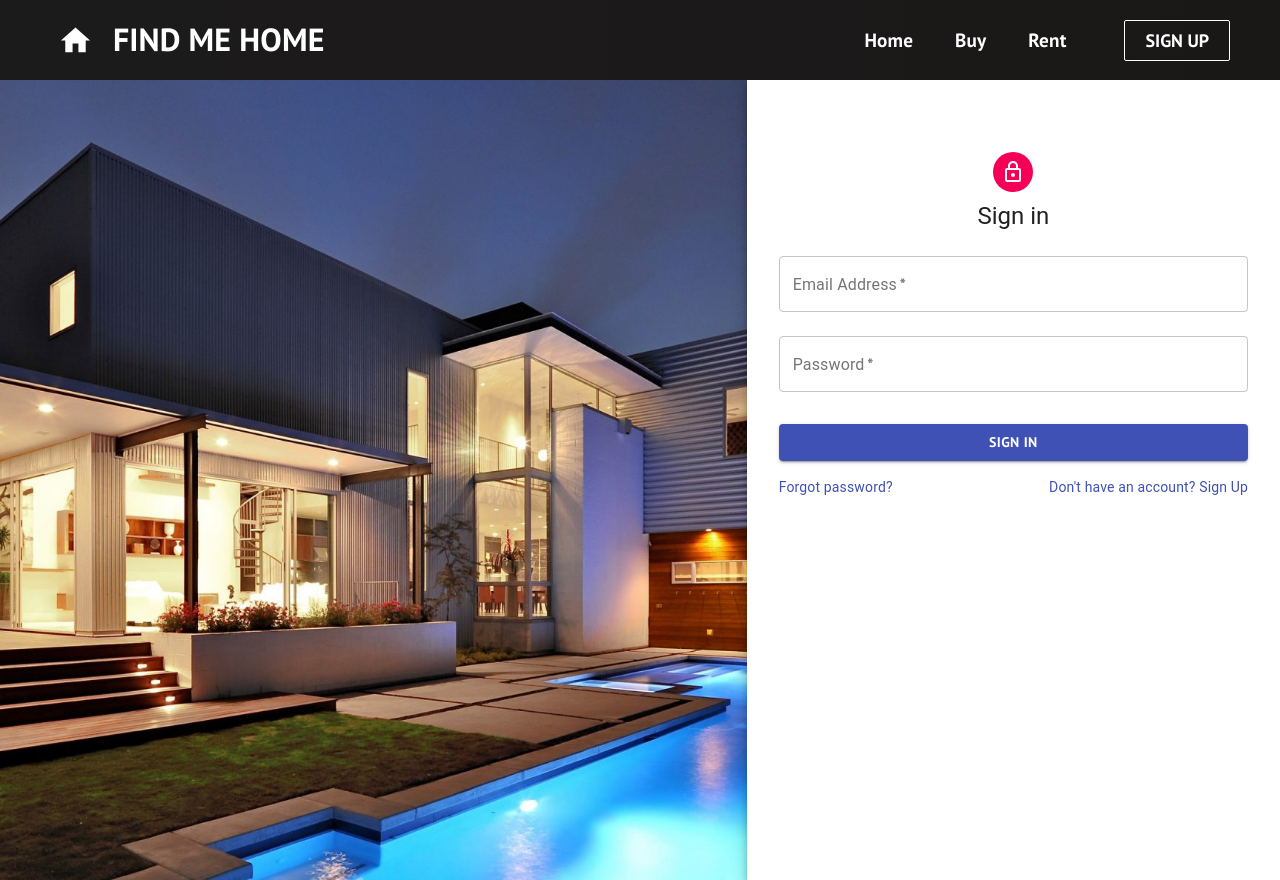
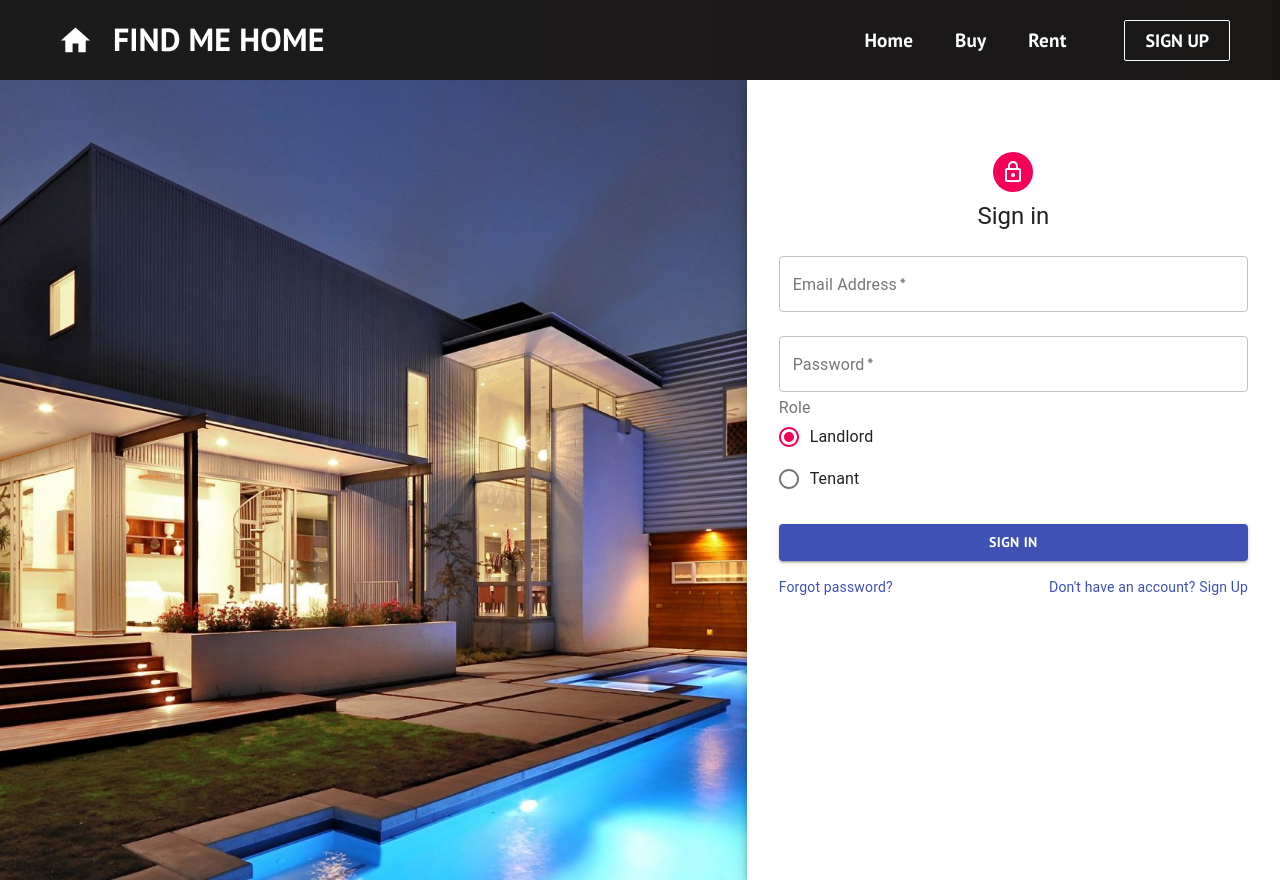
Before and after one commit to faisaljamil25/findmehome-ui, a React (Create React App) app: page /signin in a window 1280 px wide. Built offline with nearby package versions, Linux system fonts and the light colour scheme; no server answers.

Commit message:
login logout

```diff
--- a/src/Routes.js
+++ b/src/Routes.js
@@ -10,11 +10,7 @@ import Snackbar from "./context/snackbar";
 import MyHouse from "./pages/Dashboard/MyHouse";
 
 const Error = () => {
-  return (
-    <h1>
-      Errorasdfghjklddddddddddddddddddddddddddddddddddddddddddddddddddddddddddddddddd
-    </h1>
-  );
+  return <h1>Loading</h1>;
 };
 export default function Routers() {
   const context = React.useContext(AuthContext);
--- a/src/api/index.js
+++ b/src/api/index.js
@@ -2,11 +2,48 @@ import axios from "axios";
 
 const url = process.env.REACT_APP_BACKEND;
 
-// export const getUsers = () => axios.get(url);
+export const registerUser = async ({
+  name,
+  email,
+  password,
+  phone,
+  city,
+  role,
+}) => {
+  try {
+    if (role === "landlord") {
+      const res = await axios.post(`${url}/lregister`, {
+        name,
+        email,
+        password,
+        phone,
+        city,
+      });
+      return res;
+    } else {
+      const res = await axios.post(`${url}/tregister`, {
+        name,
+        email,
+        password,
+        phone,
+        city,
+      });
+      return res;
+    }
+  } catch (err) {
+    return err;
+  }
+};
 
-export const registerUser = ({ name, email, password, phone, city, role }) => {
-  return axios
-    .post(`${url}/tregister`, { name, email, password, phone, city })
-    .then((res) => res)
-    .catch((err) => err);
+export const loginUser = async ({ email, password, role }) => {
+  try {
+    const res = await axios.post(`${url}/login`, {
+      email,
+      password,
+      role,
+    });
+    return res;
+  } catch (err) {
+    return err;
+  }
 };
--- a/src/components/SignIn/SignIn.js
+++ b/src/components/SignIn/SignIn.js
@@ -1,4 +1,4 @@
-import React, { useState } from "react";
+import React from "react";
 import Avatar from "@material-ui/core/Avatar";
 import Button from "@material-ui/core/Button";
 import CssBaseline from "@material-ui/core/CssBaseline";
@@ -9,10 +9,16 @@ import Grid from "@material-ui/core/Grid";
 import LockOutlinedIcon from "@material-ui/icons/LockOutlined";
 import Typography from "@material-ui/core/Typography";
 import { makeStyles } from "@material-ui/core/styles";
-import axios from "axios";
 import { useHistory } from "react-router-dom";
 import AuthContext from "../../context/auth";
 import Snackbar from "../../context/snackbar";
+import FormControlLabel from "@material-ui/core/FormControlLabel";
+import Radio from "@material-ui/core/Radio";
+import RadioGroup from "@material-ui/core/RadioGroup";
+import FormControl from "@material-ui/core/FormControl";
+import FormLabel from "@material-ui/core/FormLabel";
+import { loginUser } from "../../api";
+
 const useStyles = makeStyles((theme) => ({
   root: {
     height: "100vh",
@@ -51,27 +57,19 @@ export default function SignInSide() {
   const Context2 = React.useContext(Snackbar);
   const classes = useStyles();
   const history = useHistory();
-  const [data, setData] = useState({
-    role: "landlord",
+  const [role, setRole] = React.useState("landlord");
+  const [formState, SetFormState] = React.useState({
     email: "",
     password: "",
   });
-  const inputEvent = (event) => {
-    const { value, name } = event.target;
-    setData((prevValue) => {
-      return {
-        ...prevValue,
-        [name]: value,
-      };
-    });
+  const handleChange = (event) => {
+    setRole(event.target.value);
   };
 
-  const submitHandler = async (event) => {
+  const handleLogin = async (event) => {
     try {
       event.preventDefault();
-      const response = await axios.post("http://localhost:8000/auth/login", {
-        ...data,
-      });
+      const response = await loginUser({ ...formState, role });
       console.log(response);
       await Context.getLoggedIn();
       Context2.openbarfun("success", "User Logged In");
@@ -92,7 +90,7 @@ export default function SignInSide() {
           <Typography component="h1" variant="h5">
             Sign in
           </Typography>
-          <form className={classes.form} onSubmit={submitHandler}>
+          <form className={classes.form} onSubmit={handleLogin}>
             <TextField
               variant="outlined"
               margin="normal"
@@ -101,7 +99,9 @@ export default function SignInSide() {
               id="email"
               label="Email Address"
               name="email"
-              onChange={inputEvent}
+              onChange={(e) => {
+                SetFormState({ ...formState, email: e.target.value });
+              }}
             />
             <TextField
               variant="outlined"
@@ -112,8 +112,32 @@ export default function SignInSide() {
               label="Password"
               type="password"
               id="password"
-              onChange={inputEvent}
+              onChange={(e) => {
+                SetFormState({ ...formState, password: e.target.value });
+              }}
             />
+            <Grid item xs={12}>
+              <FormControl component="fieldset">
+                <FormLabel component="legend">Role</FormLabel>
+                <RadioGroup
+                  aria-label="gender"
+                  name="role1"
+                  value={role}
+                  onChange={handleChange}
+                >
+                  <FormControlLabel
+                    value="landlord"
+                    control={<Radio />}
+                    label="Landlord"
+                  />
+                  <FormControlLabel
+                    value="tenant"
+                    control={<Radio />}
+                    label="Tenant"
+                  />
+                </RadioGroup>
+              </FormControl>
+            </Grid>
 
             <Button
               type="submit"
--- a/src/components/SignUp/SignUp.js
+++ b/src/components/SignUp/SignUp.js
@@ -17,6 +17,7 @@ import FormControl from "@material-ui/core/FormControl";
 import FormLabel from "@material-ui/core/FormLabel";
 import { registerUser } from "../../api";
 import { useHistory } from "react-router";
+import Snackbar from "../../context/snackbar";
 
 const useStyles = makeStyles((theme) => ({
   paper: {
@@ -41,8 +42,8 @@ const useStyles = makeStyles((theme) => ({
 export default function SignUp() {
   const classes = useStyles();
   const history = useHistory();
-
-  const [role, setRole] = React.useState("LANDLORD");
+  const Context = React.useContext(Snackbar);
+  const [role, setRole] = React.useState("landlord");
   const [formState, SetFormState] = React.useState({
     name: "",
     email: "",
@@ -55,12 +56,16 @@ export default function SignUp() {
   };
 
   const handleRegister = (e) => {
-    e.preventDefault();
-    console.log("here");
-    registerUser({ ...formState, role })
-      .then(() => alert("Registerd"))
-      .catch(() => console.log("Error"));
-    history.push("/signin");
+    try {
+      e.preventDefault();
+      // console.log("here");
+      registerUser({ ...formState, role })
+        .then(() => Context.openbarfun("success", "User Registered"))
+        .catch(() => console.log("Error"));
+      history.push("/signin");
+    } catch (error) {
+      console.log(error);
+    }
   };
 
   return (
@@ -77,31 +82,19 @@ export default function SignUp() {
           <Grid container spacing={2}>
             <Grid item xs={12} sm={12}>
               <TextField
-                autoComplete="fname"
-                name="firstName"
+                name="name"
                 variant="outlined"
                 required
                 value={formState.name}
                 fullWidth
-                id="firstName"
-                label="First Name"
+                id="name"
+                label="Name"
                 onChange={(e) => {
                   SetFormState({ ...formState, name: e.target.value });
                 }}
                 autoFocus
               />
             </Grid>
-            {/* <Grid item xs={12} sm={6}>
-              <TextField
-                variant="outlined"
-                required
-                fullWidth
-                id="lastName"
-                label="Last Name"
-                name="lastName"
-                autoComplete="lname"
-              />
-            </Grid> */}
             <Grid item xs={12}>
               <TextField
                 variant="outlined"
@@ -114,7 +107,6 @@ export default function SignUp() {
                 onChange={(e) => {
                   SetFormState({ ...formState, email: e.target.value });
                 }}
-                autoComplete="email"
               />
             </Grid>
             <Grid item xs={12}>
@@ -130,7 +122,6 @@ export default function SignUp() {
                 onChange={(e) => {
                   SetFormState({ ...formState, password: e.target.value });
                 }}
-                autoComplete="current-password"
               />
             </Grid>
             <Grid item xs={12}>
@@ -169,12 +160,12 @@ export default function SignUp() {
                   onChange={handleChange}
                 >
                   <FormControlLabel
-                    value="LANDLORD"
+                    value="landlord"
                     control={<Radio />}
                     label="Landlord"
                   />
                   <FormControlLabel
-                    value="TENANT"
+                    value="tenant"
                     control={<Radio />}
                     label="Tenant"
                   />
```
